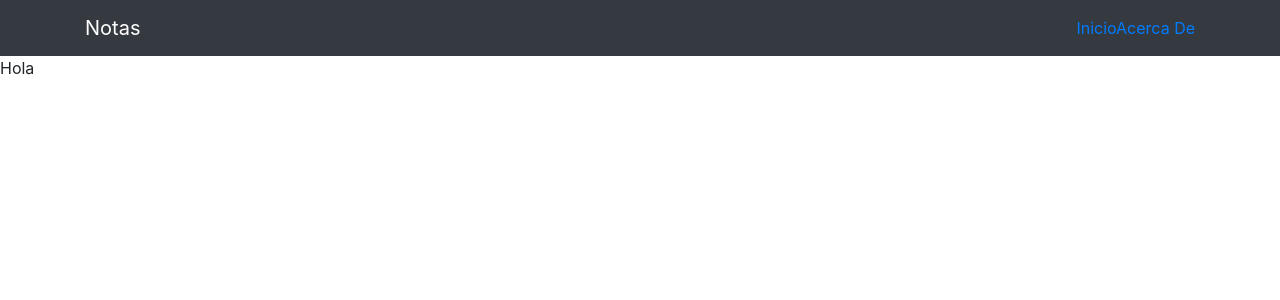
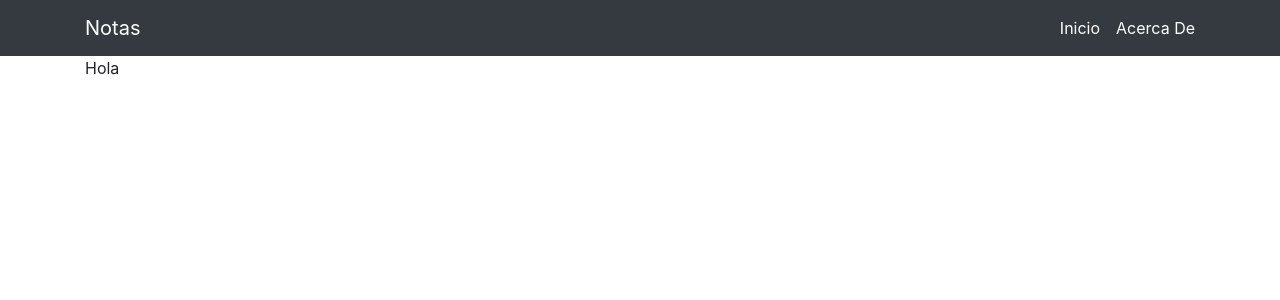
Before and after one commit to ripterdust/Notas, a React (Create React App) app in the folder frontend/: page / in a window 1280 px wide. Shown: the top 300 px of the page. Built offline with nearby package versions, Linux system fonts and the light colour scheme.

Commit message:
Ya es funcional la barra de navegación y agregado un contenedor al switch para que todo quede con márgenes.

```diff
--- a/frontend/src/index.js
+++ b/frontend/src/index.js
@@ -9,7 +9,6 @@ import 'bootstrap/dist/css/bootstrap.min.css';
 
 ReactDOM.render(
   <React.StrictMode>
-
     <Router>
       <nav className="navbar navbar-dark bg-dark">
         <div className="container">
@@ -17,23 +16,24 @@ ReactDOM.render(
           <Link className="navbar-brand" to="/">Notas</Link>
           {/* Options */}
           <div className="nav-items">
-            <Link>Inicio</Link>
-            <Link>Acerca De</Link>
-
+            <Link to="/" className="text-white">Inicio</Link>
+            <Link to="/about" className="ml-3 text-white">Acerca De</Link>
           </div>
 
         </div>
       </nav>
       <Switch>
+        <div className="container">
           <Route exact path="/">
             Hola
           </Route>
           <Route exact path="/tarjeta/:id">
             ñasldkjf
           </Route>
-        <Route exact path="/create">
+          <Route exact path="/about">
             Crear tarjeta
           </Route>
+        </div>
       </Switch>
     </Router>
 
```
Lines whose indentation alone changed are shown as unchanged.
